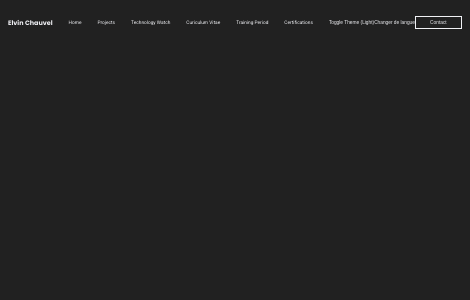
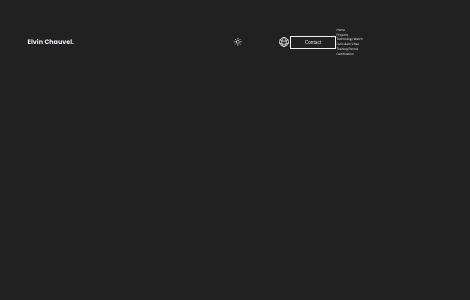
Before and after one commit to VulqyFR/react-portfolio, a React (Vite) app: page / in a window 390 px wide. Shown: the top 300 px of the page, 470 px wide, since content can reach past the window. Built offline with nearby package versions, Linux system fonts and the light colour scheme.

Commit message:
feat: upgrade navbar ui

```diff
--- a/package.json
+++ b/package.json
@@ -10,6 +10,7 @@
     "preview": "vite preview"
   },
   "dependencies": {
+    "@heroicons/react": "^2.0.18",
     "react": "^18.2.0",
     "react-dom": "^18.2.0",
     "react-i18next": "^13.5.0",
--- a/src/components/header/ContactButton.jsx
+++ b/src/components/header/ContactButton.jsx
@@ -1,8 +1,8 @@
 import React from 'react'
 
-const ContactButton = ({children}) => {
+const ContactButton = ({ languageData }) => {
     return (
-    <button className='navbar__button navbar__button--contact'>{children}</button>
+    <button className='navbar__button navbar__button--contact'>{languageData.navbar.contact}</button>
   )
 }
 
--- /dev/null
+++ b/src/components/header/HamburgerMenu.jsx
@@ -0,0 +1,19 @@
+import React from 'react'
+
+const HamburgerMenu = ( {languageData} ) => {
+  if (window.innerWidth > 1024) return null;
+  return (
+    <>
+    <ul>
+        <li>Home</li>
+        <li>Projects</li>
+        <li>Technology Watch</li>
+        <li>Curiculum Vitae</li>
+        <li>Training Period</li>
+        <li>Certification</li>
+    </ul>
+    </>
+  )
+}
+
+export default HamburgerMenu
--- a/src/components/header/LanguageButton.jsx
+++ b/src/components/header/LanguageButton.jsx
@@ -1,18 +1,20 @@
-import React from 'react'
-import { useLanguage } from '../../context/LanguageContext';
+import React from 'react';
+import { useLanguage } from '../../hooks/useLanguage';
 
 const LanguageButton = () => {
   const { language, changeLanguage } = useLanguage();
+
   const handleLanguageChange = () => {
-    if (language === 'en') {
-      changeLanguage('fr');
-    } else {
-      changeLanguage('en');
-    }
-  }
+    changeLanguage(language === 'en' ? 'fr' : 'en');
+  };
+
   return (
-    <button onClick={handleLanguageChange}>Changer de langue</button>
-  )
-}
+    <button onClick={handleLanguageChange} className='navbar__button--language'>
+      <svg xmlns="http://www.w3.org/2000/svg" fill="none" viewBox="0 0 24 24" strokeWidth={1.5} stroke="currentColor" className="w-6 h-6">
+        <path strokeLinecap="round" strokeLinejoin="round" d="M12 21a9.004 9.004 0 008.716-6.747M12 21a9.004 9.004 0 01-8.716-6.747M12 21c2.485 0 4.5-4.03 4.5-9S14.485 3 12 3m0 18c-2.485 0-4.5-4.03-4.5-9S9.515 3 12 3m0 0a8.997 8.997 0 017.843 4.582M12 3a8.997 8.997 0 00-7.843 4.582m15.686 0A11.953 11.953 0 0112 10.5c-2.998 0-5.74-1.1-7.843-2.918m15.686 0A8.959 8.959 0 0121 12c0 .778-.099 1.533-.284 2.253m0 0A17.919 17.919 0 0112 16.5c-3.162 0-6.133-.815-8.716-2.247m0 0A9.015 9.015 0 013 12c0-1.605.42-3.113 1.157-4.418" />
+      </svg>
+    </button>
+  );
+};
 
 export default LanguageButton;
--- /dev/null
+++ b/src/components/header/LinkMenu.jsx
@@ -0,0 +1,29 @@
+import React from 'react'
+
+const LinkMenu = ({ languageData }) => {
+  if (window.innerWidth < 1024) return null;
+  return (
+    <ul className="navbar__menu">
+        <li className="navbar__menu-item">
+            <a href="#" className="navbar__menu-link" id="#">{languageData.navbar.home}</a>
+        </li>
+        <li className="navbar__menu-item">
+            <a href="#" className="navbar__menu-link" id="#">{languageData.navbar.projects}</a>
+        </li>
+        <li className="navbar__menu-item">
+            <a href="#" className="navbar__menu-link" id="#">{languageData.navbar.technology_watch}</a>
+        </li>
+        <li className="navbar__menu-item">
+            <a href="#" className="navbar__menu-link" id="#">{languageData.navbar.curiculum_vitae}</a>
+        </li>
+        <li className="navbar__menu-item">
+            <a href="#" className="navbar__menu-link" id="#">{languageData.navbar.training_period}</a>
+        </li>
+        <li className="navbar__menu-item">
+            <a href="#" className="navbar__menu-link" id="#">{languageData.navbar.certification}</a>
+        </li>
+    </ul>
+  )
+}
+
+export default LinkMenu
--- a/src/components/header/Navbar.jsx
+++ b/src/components/header/Navbar.jsx
@@ -1,41 +1,37 @@
-import React from 'react'
-import { useLanguage } from '../../context/LanguageContext';
+import { useEffect, useState, React } from 'react'
+import LinkMenu from './LinkMenu';
 import LanguageButton from './LanguageButton';
 import ThemeButton from './ThemeButton';
 import ContactButton from './ContactButton';
+import { useLanguage } from '../../hooks/useLanguage';
+import HamburgerMenu from './HamburgerMenu';
 
 const Navbar = () => {
   const { languageData } = useLanguage();
+  const [scrolled, setScrolled] = useState(false);
+
+  useEffect(() => {
+  const handleScroll = () => {
+    setScrolled(window.scrollY > 0);
+  };
+  window.addEventListener('scroll', handleScroll);
+  return () => {
+      window.removeEventListener('scroll', handleScroll);
+    };
+  }, []);
+
   return (
-    <nav className="navbar">
+    <nav className={`navbar ${scrolled ? 'scrolled' : ''}`}>
         <div className="navbar__container">
             <div className="navbar__logo">
-                <h3 className="navbar__logo-text">Elvin Chauvel</h3>
+                <h3 className="navbar__logo-text">Elvin Chauvel.</h3>
             </div>
-            <ul className="navbar__menu">
-                <li className="navbar__menu-item">
-                    <a href="#" className="navbar__menu-link" id="#">{languageData.navbar.home}</a>
-                </li>
-                <li className="navbar__menu-item">
-                    <a href="#" className="navbar__menu-link" id="#">{languageData.navbar.projects}</a>
-                </li>
-                <li className="navbar__menu-item">
-                    <a href="#" className="navbar__menu-link" id="#">{languageData.navbar.technology_watch}</a>
-                </li>
-                <li className="navbar__menu-item">
-                    <a href="#" className="navbar__menu-link" id="#">{languageData.navbar.curiculum_vitae}</a>
-                </li>
-                <li className="navbar__menu-item">
-                    <a href="#" className="navbar__menu-link" id="#">{languageData.navbar.training_period}</a>
-                </li>
-                <li className="navbar__menu-item">
-                    <a href="#" className="navbar__menu-link" id="#">{languageData.navbar.certification}</a>
-                </li>
-            </ul>
+            <LinkMenu languageData={languageData}/>
             <div className="navbar__buttons">
                 <ThemeButton/>
                 <LanguageButton/>
-                <ContactButton>Contact</ContactButton>
+                <ContactButton languageData={languageData}/>
+                <HamburgerMenu languageData={languageData}/>
             </div>
         </div>
     </nav>
--- a/src/components/header/ThemeButton.jsx
+++ b/src/components/header/ThemeButton.jsx
@@ -1,18 +1,27 @@
-import React from 'react'
+import { useState, React} from 'react';
 import { useTheme } from '../../context/ThemeContext';
+import { MoonIcon, SunIcon } from '@heroicons/react/24/outline';
 
 const ThemeButton = () => {
   const { theme, toggleTheme } = useTheme();
+  const [isShifted, setIsShifted] = useState(false);
 
   const handleToggle = () => {
     toggleTheme();
+    setIsShifted(!isShifted);
   };
 
   return (
-      <button onClick={handleToggle}>
-        Toggle Theme ({theme === 'light' ? 'Dark' : 'Light'})
+    <button onClick={handleToggle} className={`navbar__button navbar__button--theme ${isShifted ? 'shifted' : 'not-shifted'}`}>
+      <div className='navbar__button-circle'>
+        {theme === 'light' ? (
+          <MoonIcon className='navbar__button-icon navbar__button-icon-moon'/>
+        ) : (
+          <SunIcon className='navbar__button-icon navbar__button-icon-sun'/>
+        )}
+      </div>
     </button>
   );
-  }
+};
 
-export default ThemeButton
+export default ThemeButton;
--- a/src/context/LanguageContext.jsx
+++ b/src/context/LanguageContext.jsx
@@ -2,9 +2,9 @@ import { createContext, useState, useContext, useEffect } from 'react';
 import enData from '../lang/en.json';
 import frData from '../lang/fr.json';
 
-const LanguageContext = createContext();
+export const LanguageContext = createContext();
 
-export const useLanguage = () => {
+export const useLanguageContext = () => {
   return useContext(LanguageContext);
 };
 
--- a/src/context/ThemeContext.jsx
+++ b/src/context/ThemeContext.jsx
@@ -1,4 +1,5 @@
 import React, { useState, useEffect, createContext, useContext } from 'react';
+
 const ThemeContext = createContext();
 
 function useTheme() {
@@ -9,9 +10,7 @@ function ThemeProvider({ children }) {
   const [theme, setTheme] = useState('dark');
 
   useEffect(() => {
-      const body = document.body;
-      body.classList.remove('light', 'dark');
-      body.classList.add(theme);
+    document.body.setAttribute('data-theme', theme);
   }, [theme]);
 
   const toggleTheme = () => {
--- /dev/null
+++ b/src/hooks/useLanguage.jsx
@@ -0,0 +1,7 @@
+import { useContext } from 'react';
+import { LanguageContext } from '../context/LanguageContext';
+
+export const useLanguage = () => {
+  const { language, languageData, changeLanguage } = useContext(LanguageContext);
+  return { language, languageData, changeLanguage };
+};
--- a/src/pages/Home.jsx
+++ b/src/pages/Home.jsx
@@ -3,7 +3,9 @@ import Navbar from '../components/header/Navbar'
 
 const Home = () => {
   return (
-    <Navbar />
+    <div style={{height: '100vh', position: 'relative'}}>
+      <Navbar />
+    </div>
   )
 }
 
```
Also changed, not shown: 1 other file (tests, documents, lock files or other folders). Lines whose indentation alone changed are shown as unchanged.
